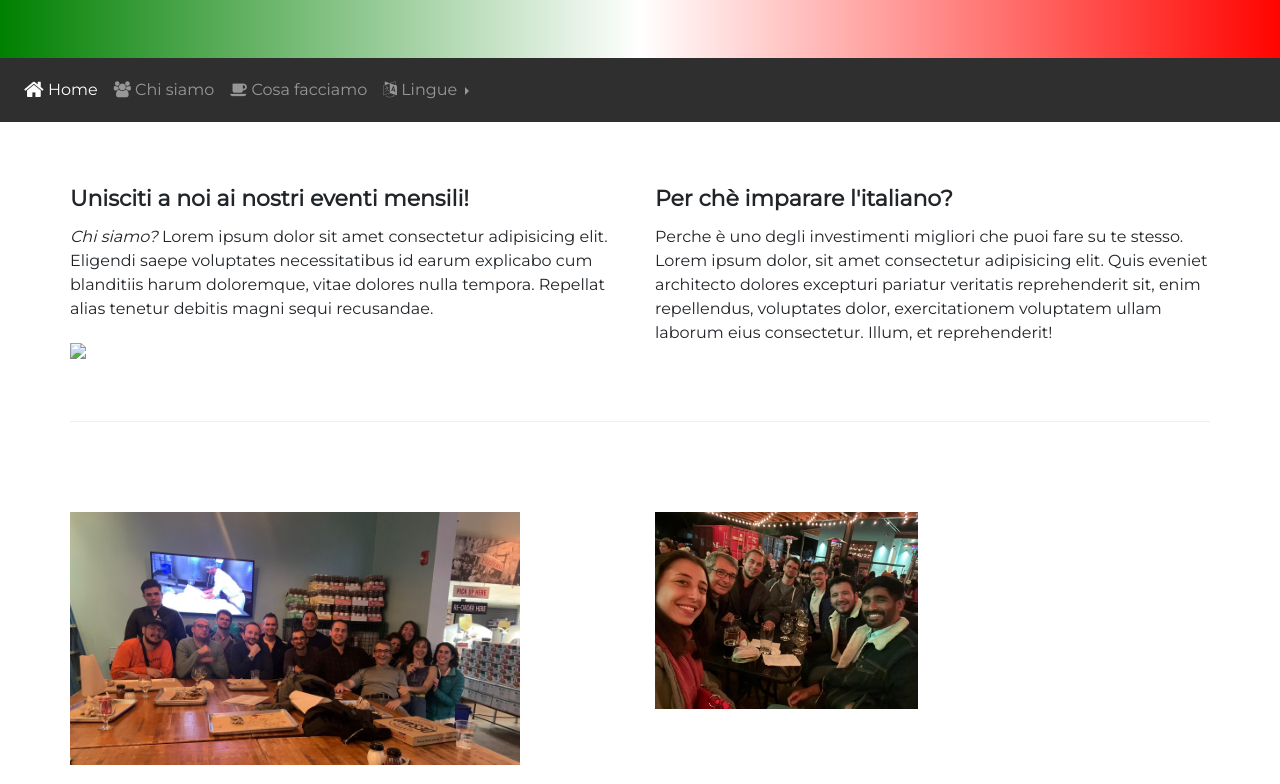
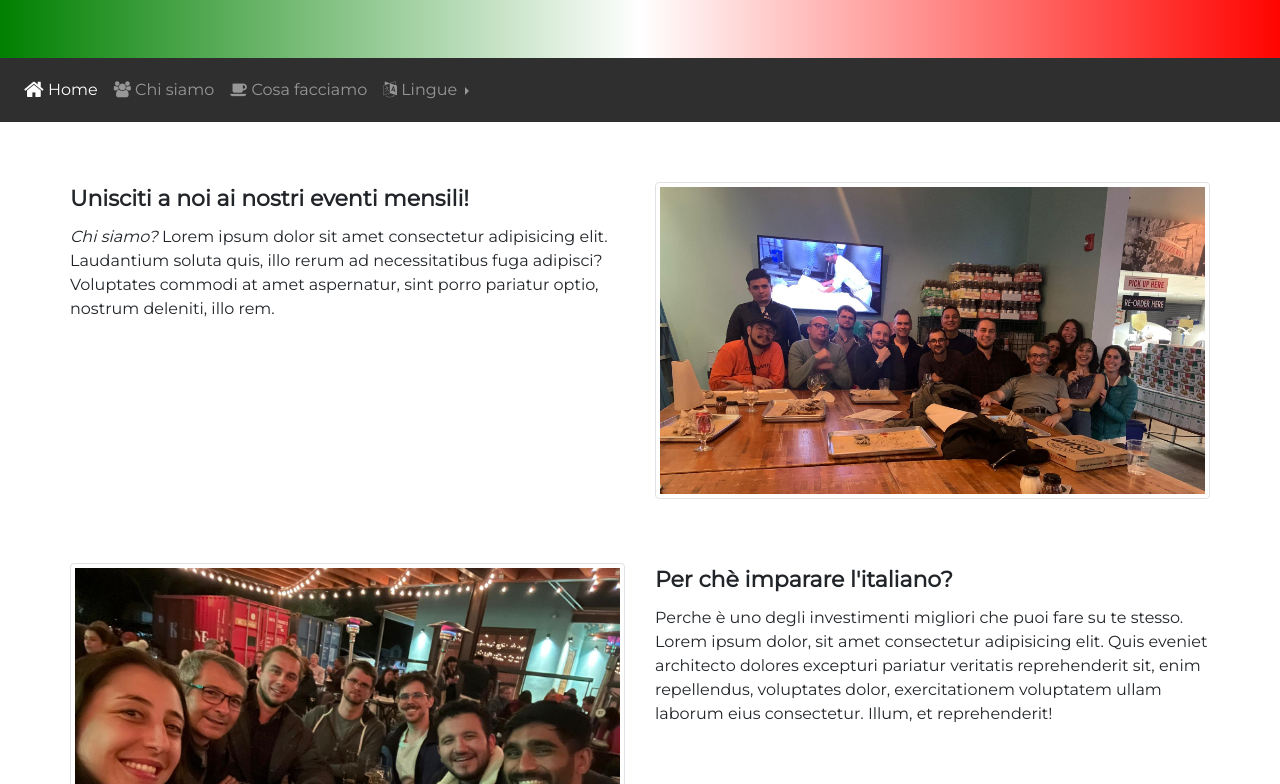
Before and after one commit to VittorioAltagracia/SpeakItalianInAustinV2, a website: page indexIT.html in a window 1280 px wide. Shown: the part 150-934 px from the top of the page. Drawn offline with nearby package versions, Linux system fonts and the light colour scheme.

Commit message:
changed layout

```diff
--- a/indexIT.html
+++ b/indexIT.html
@@ -92,22 +92,37 @@
     <article>
       <div class="container main-content">
         <div class="row g-10">
-          <div class="col-md-5 col-lg-6">
+          <div class="col-sm-auto col-md-6 order-last">
+            <img
+              class="d-flex mb-3 img-thumbnail img-fluid mr-0 max-width: 100%"
+              src="imgs/A Desano_prima_volta.jpg"
+              alt="group of people at Desano restaurant"
+              height="auto"
+            />
+          </div>
+          <div class="col-sm-auto col-md-6">
             <span>Unisciti a noi ai nostri eventi mensili!</span>
             <p>
               <i>Chi siamo?</i> Lorem ipsum dolor sit amet consectetur
-              adipisicing elit. Eligendi saepe voluptates necessitatibus id
-              earum explicabo cum blanditiis harum doloremque, vitae dolores
-              nulla tempora. Repellat alias tenetur debitis magni sequi
-              recusandae.
+              adipisicing elit. Laudantium soluta quis, illo rerum ad
+              necessitatibus fuga adipisci? Voluptates commodi at amet
+              aspernatur, sint porro pariatur optio, nostrum deleniti, illo rem.
             </p>
+          </div>
+        </div>
+        <div class="row mt-5">
+          <div
+            class="col-sm-auto col-md-6 mb-3 order-6 order-md-first max-width: 100%"
+          >
             <img
-              src="imgs/A Desano_prima_volta.jpg alt=group of people at Desano restaurant"
+              class="d-flex mr-4 img-thumbnail img-fluid mr-0"
+              src="imgs/A Lazarus.jpg"
+              alt="group of people at Lazarus restaurant"
+              height="auto"
             />
           </div>
-
-          <div class="col-md-5 col-lg-6 order-first order-md-last">
-            <span>Per chè imparare l'italiano?</span>
+          <div class="col-sm-auto col-md-6">
+            <span class="span3">Per chè imparare l'italiano?</span>
             <p>
               Perche è uno degli investimenti migliori che puoi fare su te
               stesso. Lorem ipsum dolor, sit amet consectetur adipisicing elit.
@@ -124,23 +139,9 @@
     <aside>
       <div class="container img-content">
         <div class="row justify-content-start align-text-bottom">
-          <div class="col-xs-2 col-sm-4 col-lg-6">
-            <img
-              class="img1 img-fluid max-width: 100%"
-              src="/imgs/A Desano_prima_volta.jpg"
-              width="450"
-              height="300"
-            />
-          </div>
+          <div class="col-xs-2 col-sm-4 col-lg-6"></div>
 
-          <div class="col-xs-2 col-sm-3 col-lg-3">
-            <img
-              class="img2 img-fluid max-width: 100%"
-              src="/imgs/A Lazarus.jpg"
-              width="400"
-              height="300"
-            />
-          </div>
+          <div class="col-xs-2 col-sm-3 col-lg-3"></div>
           <div class="col-xs-auto col-sm-12 text-center order-xs-3">
             <ul class="list-unstyled align-top">
               <li>
```
Also changed, not shown: index.html (+21 -24 lines), myStyle.css (+0 -22 lines).
